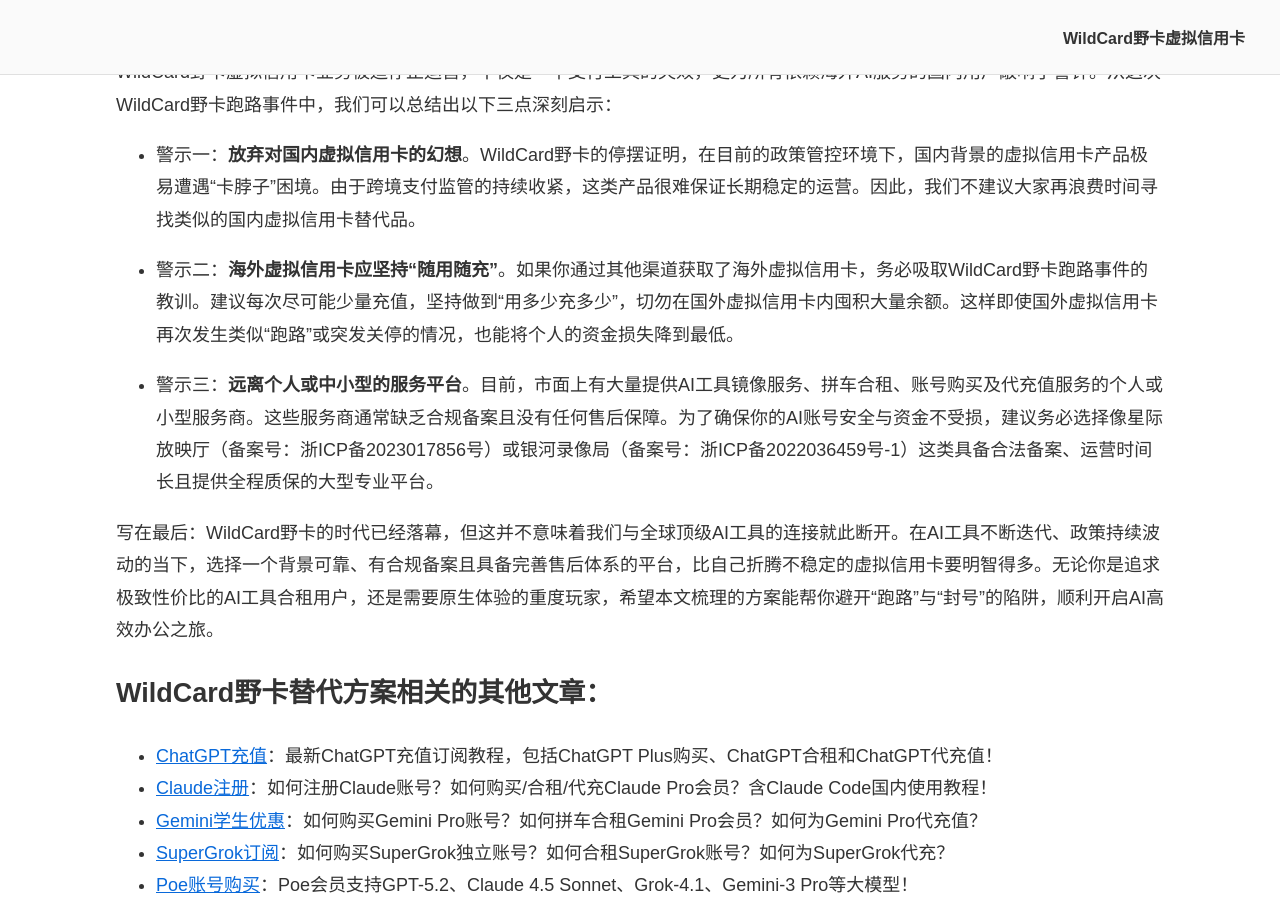
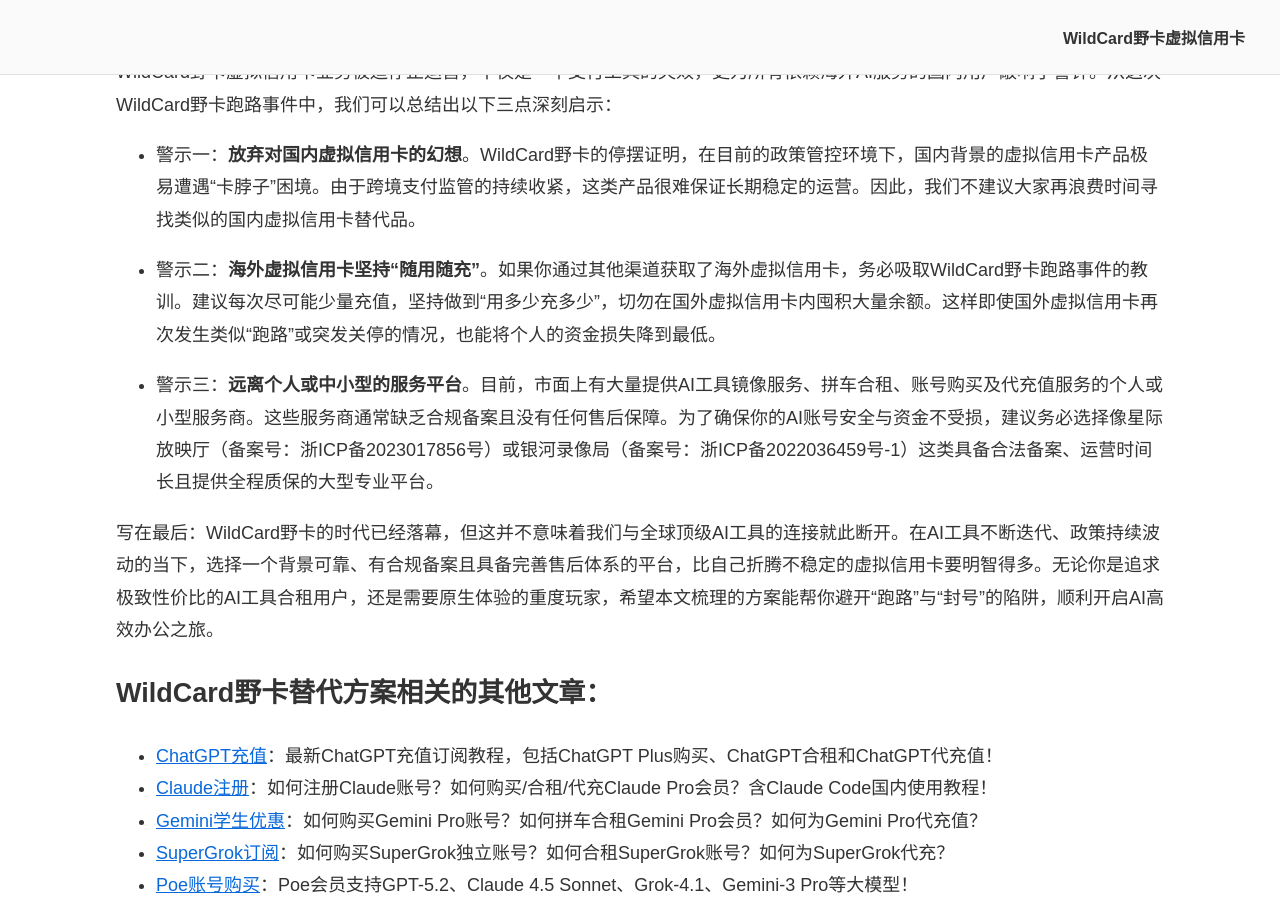
Before and after one commit to anyofai/anyofai.github.io, a Jekyll site: the page built from index.md, in a window 1280 px wide and 900 px high, scrolled down 12254 px. Built offline with Jekyll 4.4.1, drawn with Linux system fonts in a browser that asks for light colours.

Commit message:
Update index.md

```diff
--- a/index.md
+++ b/index.md
@@ -191,7 +191,7 @@
 
 * 警示一：**放弃对国内虚拟信用卡的幻想**。WildCard野卡的停摆证明，在目前的政策管控环境下，国内背景的虚拟信用卡产品极易遭遇“卡脖子”困境。由于跨境支付监管的持续收紧，这类产品很难保证长期稳定的运营。因此，我们不建议大家再浪费时间寻找类似的国内虚拟信用卡替代品。
 
-* 警示二：**海外虚拟信用卡应坚持“随用随充”**。如果你通过其他渠道获取了海外虚拟信用卡，务必吸取WildCard野卡跑路事件的教训。建议每次尽可能少量充值，坚持做到“用多少充多少”，切勿在国外虚拟信用卡内囤积大量余额。这样即使国外虚拟信用卡再次发生类似“跑路”或突发关停的情况，也能将个人的资金损失降到最低。
+* 警示二：**海外虚拟信用卡坚持“随用随充”**。如果你通过其他渠道获取了海外虚拟信用卡，务必吸取WildCard野卡跑路事件的教训。建议每次尽可能少量充值，坚持做到“用多少充多少”，切勿在国外虚拟信用卡内囤积大量余额。这样即使国外虚拟信用卡再次发生类似“跑路”或突发关停的情况，也能将个人的资金损失降到最低。
 
 * 警示三：**远离个人或中小型的服务平台**。目前，市面上有大量提供AI工具镜像服务、拼车合租、账号购买及代充值服务的个人或小型服务商。这些服务商通常缺乏合规备案且没有任何售后保障。为了确保你的AI账号安全与资金不受损，建议务必选择像星际放映厅（备案号：浙ICP备2023017856号）或银河录像局（备案号：浙ICP备2022036459号-1）这类具备合法备案、运营时间长且提供全程质保的大型专业平台。
 
```
